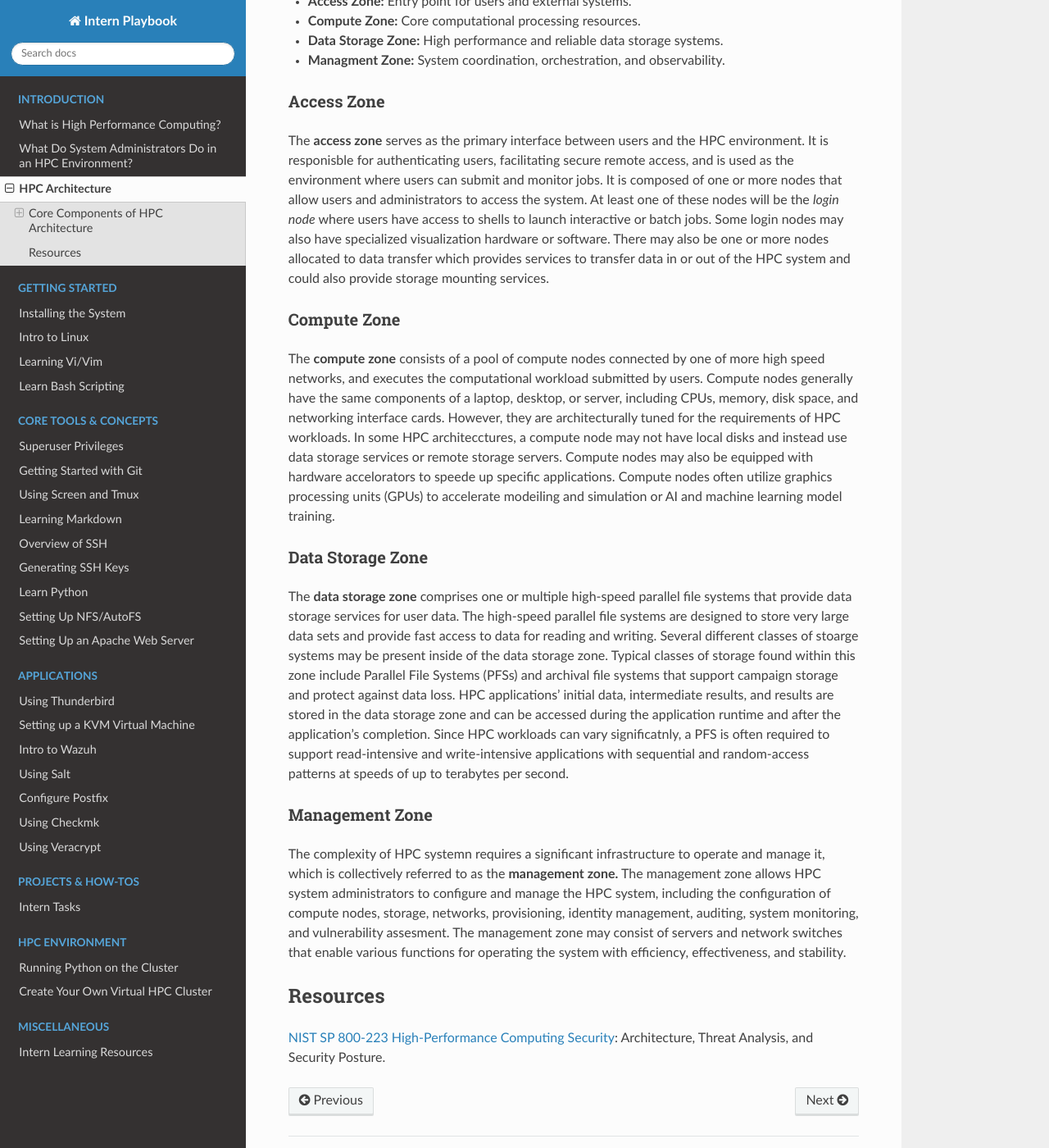
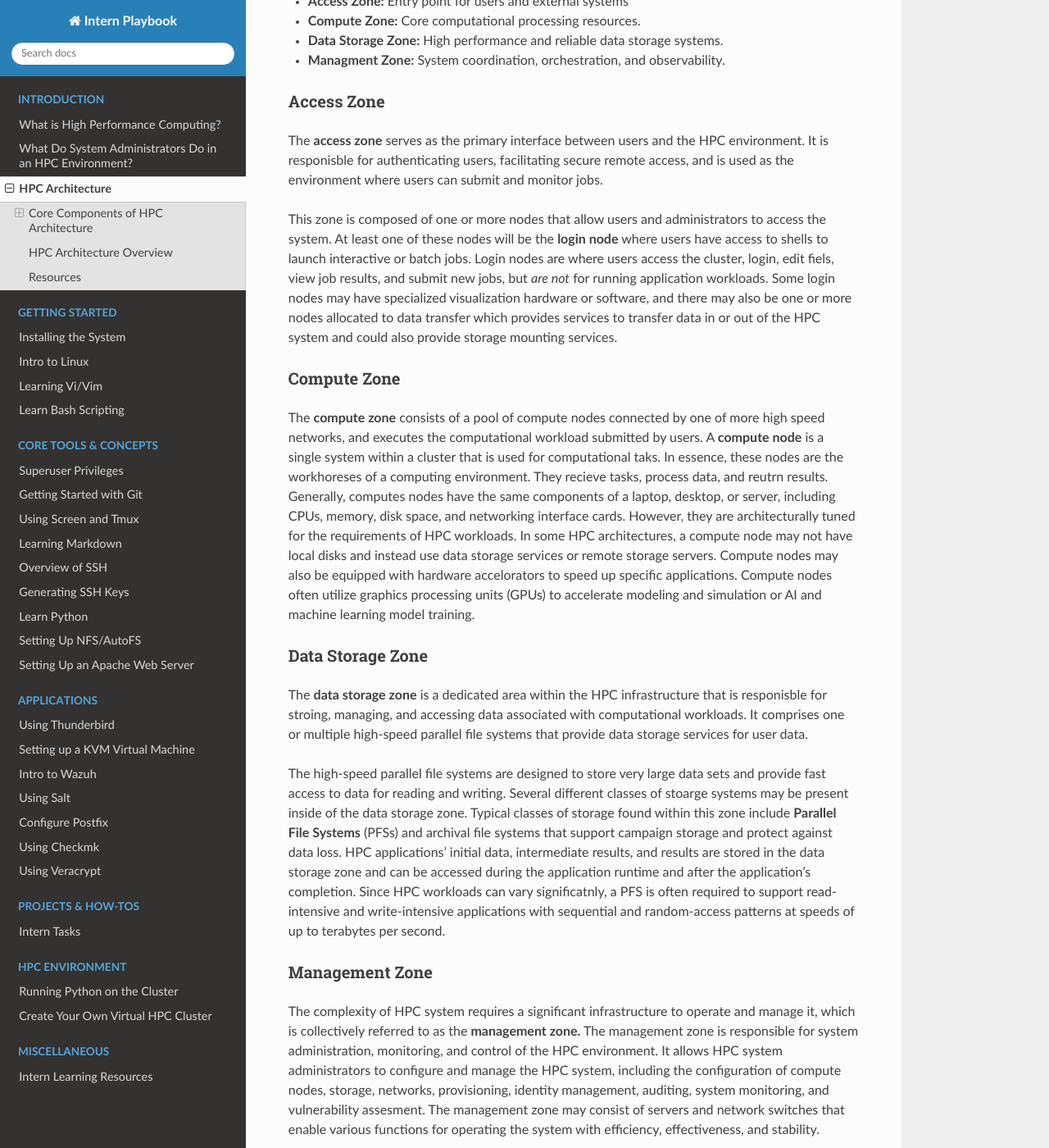
Before and after one commit to TechSquareInc/intern-playbook, a Sphinx documentation site: the page built from docs/source/introduction/hpc-architecture.md, in a window 1280 px wide and 1400 px high, scrolled down 418 px. Shown: the whole window at 82% size. Built offline with Sphinx 7.4.7 and the Read the Docs theme 3.1.0, drawn with Linux system fonts in a browser that asks for light colours; some of the changed text lies outside the part shown.

Commit message:
edit some pages for typos and add additional information / resources

```diff
--- a/docs/source/index.rst
+++ b/docs/source/index.rst
@@ -6,7 +6,7 @@
 Intern Playbook
 ===============
 
-**Welcome** the the HPC System Adminstration Learning Hub. Whether you applied to our internship program or you're simply interested in exploring the world of system adminstration in a high-performancing computing environment, this guide is built for you. Our goal is to give students and early-career professionals a window into the day-to-day work of HPC system administrators, and help you build the skills to get started yourself.
+**Welcome** to the HPC System Adminstration Learning Hub. Whether you applied to our internship program or you're simply interested in exploring the world of system adminstration in a high-performancing computing environment, this guide is built for you. Our goal is to give students and early-career professionals a window into the day-to-day work of HPC system administrators, and help you build the skills to get started yourself.
 
 Working in HPC environments can be fast-paced and fascinating, where you'll be challenged to learn what it takes to manage such powerful systems that support cutting-edge research.
 
--- a/docs/source/introduction/hpc-architecture.md
+++ b/docs/source/introduction/hpc-architecture.md
@@ -6,26 +6,35 @@ HPC architectures typically consist of a collection of interconencted computing
 
 HPC environemnts are structured to support the execution of compute-intensive tasks at scale, and can be seperated into four key zones:
 
-- **Access Zone:** Entry point for users and external systems.
+- **Access Zone:** Entry point for users and external systems
 - **Compute Zone:** Core computational processing resources.
 - **Data Storage Zone:** High performance and reliable data storage systems.
 - **Managment Zone:** System coordination, orchestration, and observability.
 
 ### Access Zone
 
-The **access zone** serves as the primary interface between users and the HPC environment. It is responisble for authenticating users, facilitating secure remote access, and is used as the environment where users can submit and monitor jobs. It is composed of one or more nodes that allow users and administrators to access the system. At least one of these nodes will be the *login node* where users have access to shells to launch interactive or batch jobs. Some login nodes may also have specialized visualization hardware or software. There may also be one or more nodes allocated to data transfer which provides services to transfer data in or out of the HPC system and could also provide storage mounting services.
+The **access zone** serves as the primary interface between users and the HPC environment. It is responisble for authenticating users, facilitating secure remote access, and is used as the environment where users can submit and monitor jobs.
+
+This zone is composed of one or more nodes that allow users and administrators to access the system. At least one of these nodes will be the **login node** where users have access to shells to launch interactive or batch jobs. Login nodes are where users access the cluster, login, edit fiels, view job results, and submit new jobs, but *are not* for running application workloads. Some login nodes may have specialized visualization hardware or software, and there may also be one or more nodes allocated to data transfer which provides services to transfer data in or out of the HPC system and could also provide storage mounting services.
 
 ### Compute Zone
 
-The **compute zone** consists of a pool of compute nodes connected by one of more high speed networks, and executes the computational workload submitted by users. Compute nodes generally have the same components of a laptop, desktop, or server, including CPUs, memory, disk space, and networking interface cards. However, they are architecturally tuned for the requirements of HPC workloads. In some HPC architecctures, a compute node may not have local disks and instead use data storage services or remote storage servers. Compute nodes may also be equipped with hardware accelorators to speede up specific applications. Compute nodes often utilize graphics processing units (GPUs) to accelerate modeiling and simulation or AI and machine learning model training.
+The **compute zone** consists of a pool of compute nodes connected by one of more high speed networks, and executes the computational workload submitted by users. A **compute node** is a single system within a cluster that is used for computational taks. In essence, these nodes are the workhoreses of a computing environment. They recieve tasks, process data, and reutrn results. Generally, computes nodes have the same components of a laptop, desktop, or server, including CPUs, memory, disk space, and networking interface cards. However, they are architecturally tuned for the requirements of HPC workloads. In some HPC architectures, a compute node may not have local disks and instead use data storage services or remote storage servers. Compute nodes may also be equipped with hardware accelorators to speed up specific applications. Compute nodes often utilize graphics processing units (GPUs) to accelerate modeling and simulation or AI and machine learning model training.
 
 ### Data Storage Zone
 
-The **data storage zone** comprises one or multiple high-speed parallel file systems that provide data storage services for user data. The high-speed parallel file systems are designed to store very large data sets and provide fast access to data for reading and writing. Several different classes of stoarge systems may be present inside of the data storage zone. Typical classes of storage found within this zone include Parallel File Systems (PFSs) and archival file systems that support campaign storage and protect against data loss. HPC applications' initial data, intermediate results, and results are stored in the data storage zone and can be accessed during the application runtime and after the application's completion. Since HPC workloads can vary significatnly, a PFS is often required to support read-intensive and write-intensive applications with sequential and random-access patterns at speeds of up to terabytes per second.
+The **data storage zone** is a dedicated area within the HPC infrastructure that is responisble for stroing, managing, and accessing data associated with computational workloads. It comprises one or multiple high-speed parallel file systems that provide data storage services for user data.
+
+The high-speed parallel file systems are designed to store very large data sets and provide fast access to data for reading and writing. Several different classes of stoarge systems may be present inside of the data storage zone. Typical classes of storage found within this zone include **Parallel File Systems** (PFSs) and archival file systems that support campaign storage and protect against data loss. HPC applications' initial data, intermediate results, and results are stored in the data storage zone and can be accessed during the application runtime and after the application's completion. Since HPC workloads can vary significatnly, a PFS is often required to support read-intensive and write-intensive applications with sequential and random-access patterns at speeds of up to terabytes per second.
 
 ### Management Zone
 
-The complexity of HPC systemn requires a significant infrastructure to operate and manage it, which is collectively referred to as the **management zone.** The management zone allows HPC system administrators to configure and manage the HPC system, including the configuration of compute nodes, storage, networks, provisioning, identity management, auditing, system monitoring, and vulnerability assesment. The management zone may consist of servers and network switches that enable various functions for operating the system with efficiency, effectiveness, and stability.
+The complexity of HPC system requires a significant infrastructure to operate and manage it, which is collectively referred to as the **management zone.** The management zone is responsible for system administration, monitoring, and control of the HPC environment. It allows HPC system administrators to configure and manage the HPC system, including the configuration of compute nodes, storage, networks, provisioning, identity management, auditing, system monitoring, and vulnerability assesment. The management zone may consist of servers and network switches that enable various functions for operating the system with efficiency, effectiveness, and stability.
+
+## HPC Architecture Overview
+
+<iframe width="560" height="315" src="https://www.youtube.com/embed/6pbk-WV1SY8?si=faNR6YrBlso09Xlx" title="YouTube video player" frameborder="0" allow="accelerometer; autoplay; clipboard-write; encrypted-media; gyroscope; picture-in-picture; web-share" referrerpolicy="strict-origin-when-cross-origin" allowfullscreen></iframe>
 
 ## Resources
-[NIST SP 800-223 High-Performance Computing Security](https://nvlpubs.nist.gov/nistpubs/SpecialPublications/NIST.SP.800-223.pdf): Architecture, Threat Analysis, and Security Posture.
+- [NIST SP 800-223 High-Performance Computing Security](https://nvlpubs.nist.gov/nistpubs/SpecialPublications/NIST.SP.800-223.pdf): Architecture, Threat Analysis, and Security Posture.
+- [HPC Kitchen](https://www.youtube.com/playlist?list=PLZLVmS9rf3nNDHRo1Baz_JVQWDI0mTYyB): A series that goes over the basics of High Performance Computing concepts... in the kitchen.
```
Also changed, not shown: docs/source/getting-started/installing-the-system.md (+3 -0 lines), docs/source/getting-started/intro-to-linux.md (+4 -2 lines), docs/source/introduction/program-goals.md (deleted, +0 -3 lines).
